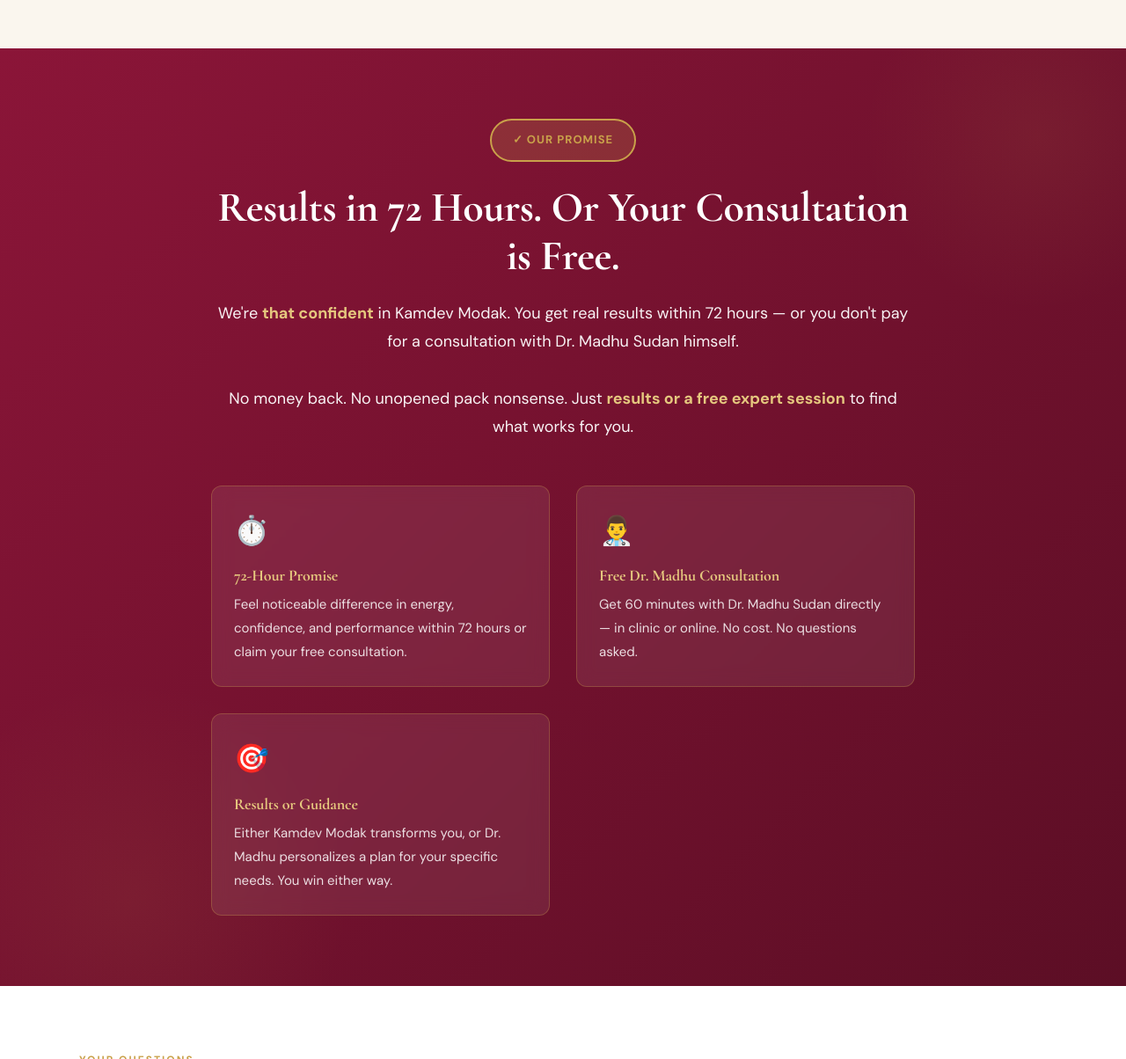
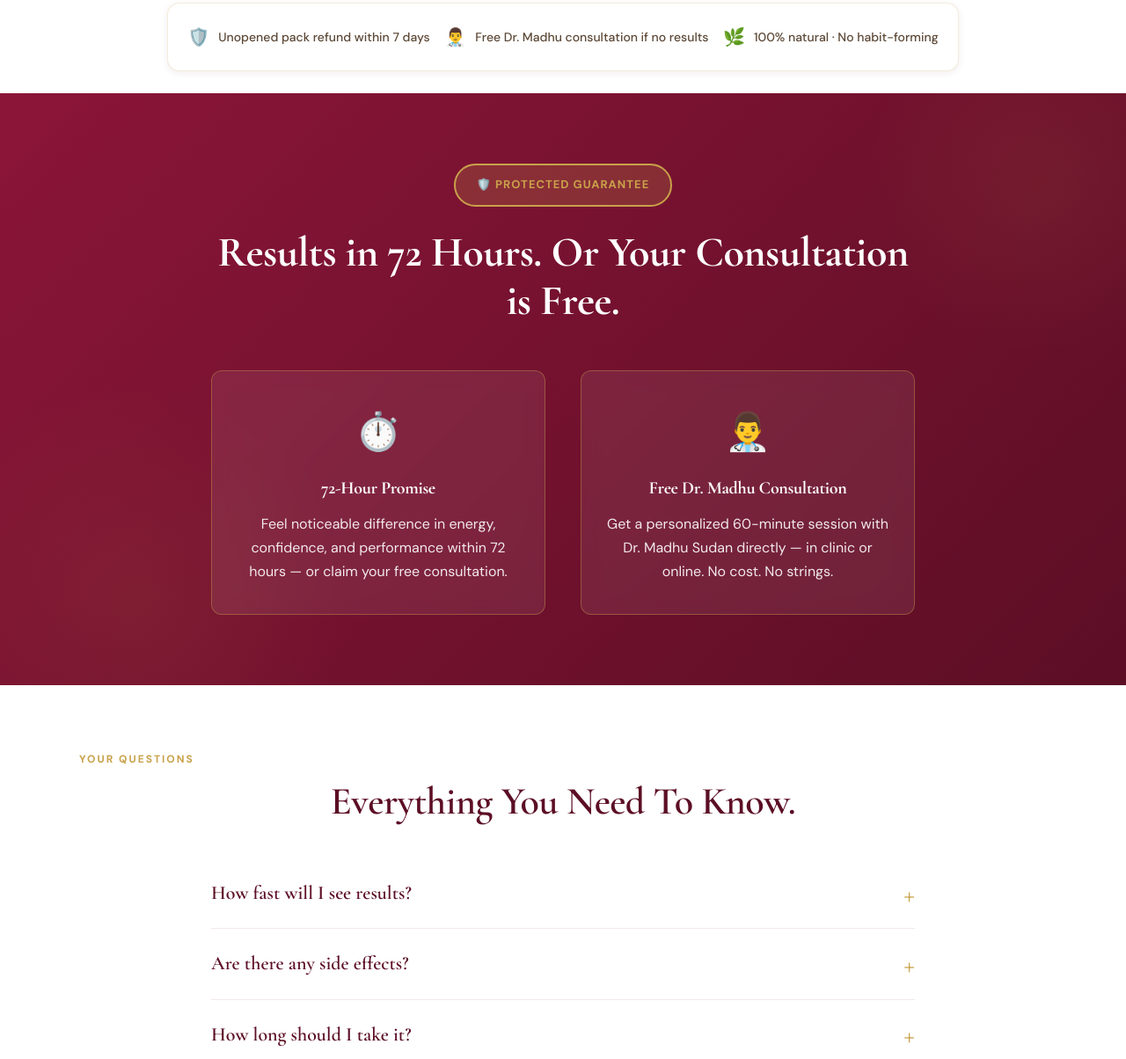
Before and after one commit to pnet-git/kamdev-modak-landing, a plain HTML site: page index.html in a window 1280 px wide. Shown: the part 7015-8219 px from the top of the page at 88% size. Drawn offline with nearby package versions, Linux system fonts and the light colour scheme.

Commit message:
Simplify guarantee to 2 points, move trust strip below pricing, fix badge z-index, improve contrast

```diff
--- a/index.html
+++ b/index.html
@@ -557,6 +557,7 @@
   letter-spacing: 0.5px;
   text-transform: uppercase;
   box-shadow: var(--shadow-md);
+  z-index: 10;
 }
 
 .price-original {
@@ -787,36 +788,39 @@
 
 .guarantee-points {
   display: grid;
-  grid-template-columns: repeat(auto-fit, minmax(250px, 1fr));
-  gap: 30px;
+  grid-template-columns: repeat(2, 1fr);
+  gap: 40px;
   margin-top: 50px;
-  text-align: left;
+  text-align: center;
 }
 
 .guarantee-point {
   background: rgba(255,255,255,0.08);
-  padding: 25px;
+  padding: 35px 25px;
   border-radius: 12px;
-  border: 1px solid rgba(201,161,74,0.3);
+  border: 1px solid rgba(201,161,74,0.4);
   backdrop-filter: blur(10px);
 }
 
 .guarantee-point-icon {
-  font-size: 32px;
+  font-size: 42px;
+  margin-bottom: 20px;
+  display: block;
+}
+
+.guarantee-point h3 {
+  font-size: 20px;
+  color: white;
   margin-bottom: 15px;
-}
-
-.guarantee-point h3 {
-  font-size: 18px;
-  color: var(--gold-light);
-  margin-bottom: 10px;
   font-weight: 700;
+  letter-spacing: -0.3px;
 }
 
 .guarantee-point p {
-  font-size: 15px;
-  color: rgba(255,255,255,0.85);
+  font-size: 16px;
+  color: rgba(255,255,255,0.9);
   margin: 0;
+  line-height: 1.7;
 }
 
 @media (max-width: 768px) {
@@ -1515,43 +1519,36 @@
     <div style="text-align:center; margin-bottom:40px; margin-top:40px;">
       <img src="modak-premium.jpg" alt="Kamdev Modak premium product lifestyle" style="width:100%; max-width:500px; border-radius:20px; box-shadow: 0 8px 24px rgba(91, 14, 37, 0.12);">
     </div>
-
-    <div class="risk-strip">
-      <div class="risk-item"><span class="emoji">🛡️</span> Unopened pack refund within 7 days</div>
-      <div class="risk-item"><span class="emoji">👨‍⚕️</span> Free Dr. Madhu consultation if no results</div>
-      <div class="risk-item"><span class="emoji">🌿</span> 100% natural · No habit-forming</div>
-    </div>
   </div>
 </section>
 
+<!-- TRUST STRIP -->
+<div style="background: white; padding: 25px 20px; text-align: center; border-top: 1px solid #E8E8E8;">
+  <div class="risk-strip">
+    <div class="risk-item"><span class="emoji">🛡️</span> Unopened pack refund within 7 days</div>
+    <div class="risk-item"><span class="emoji">👨‍⚕️</span> Free Dr. Madhu consultation if no results</div>
+    <div class="risk-item"><span class="emoji">🌿</span> 100% natural · No habit-forming</div>
+  </div>
+</div>
+
 <!-- ============================================ -->
 <!-- SECTION 7.5: GUARANTEE                       -->
 <!-- ============================================ -->
 <section class="guarantee-section reveal">
   <div class="guarantee-container">
-    <div class="guarantee-badge">✓ Our Promise</div>
+    <div class="guarantee-badge">🛡️ PROTECTED GUARANTEE</div>
     <h2>Results in 72 Hours. Or Your Consultation is Free.</h2>
-    <p>
-      We're <span class="guarantee-highlight">that confident</span> in Kamdev Modak. You get real results within 72 hours — or you don't pay for a consultation with Dr. Madhu Sudan himself.
-      <br><br>
-      No money back. No unopened pack nonsense. Just <span class="guarantee-highlight">results or a free expert session</span> to find what works for you.
-    </p>
 
     <div class="guarantee-points">
       <div class="guarantee-point">
         <div class="guarantee-point-icon">⏱️</div>
         <h3>72-Hour Promise</h3>
-        <p>Feel noticeable difference in energy, confidence, and performance within 72 hours or claim your free consultation.</p>
+        <p>Feel noticeable difference in energy, confidence, and performance within 72 hours — or claim your free consultation.</p>
       </div>
       <div class="guarantee-point">
         <div class="guarantee-point-icon">👨‍⚕️</div>
         <h3>Free Dr. Madhu Consultation</h3>
-        <p>Get 60 minutes with Dr. Madhu Sudan directly — in clinic or online. No cost. No questions asked.</p>
-      </div>
-      <div class="guarantee-point">
-        <div class="guarantee-point-icon">🎯</div>
-        <h3>Results or Guidance</h3>
-        <p>Either Kamdev Modak transforms you, or Dr. Madhu personalizes a plan for your specific needs. You win either way.</p>
+        <p>Get a personalized 60-minute session with Dr. Madhu Sudan directly — in clinic or online. No cost. No strings.</p>
       </div>
     </div>
   </div>
```
